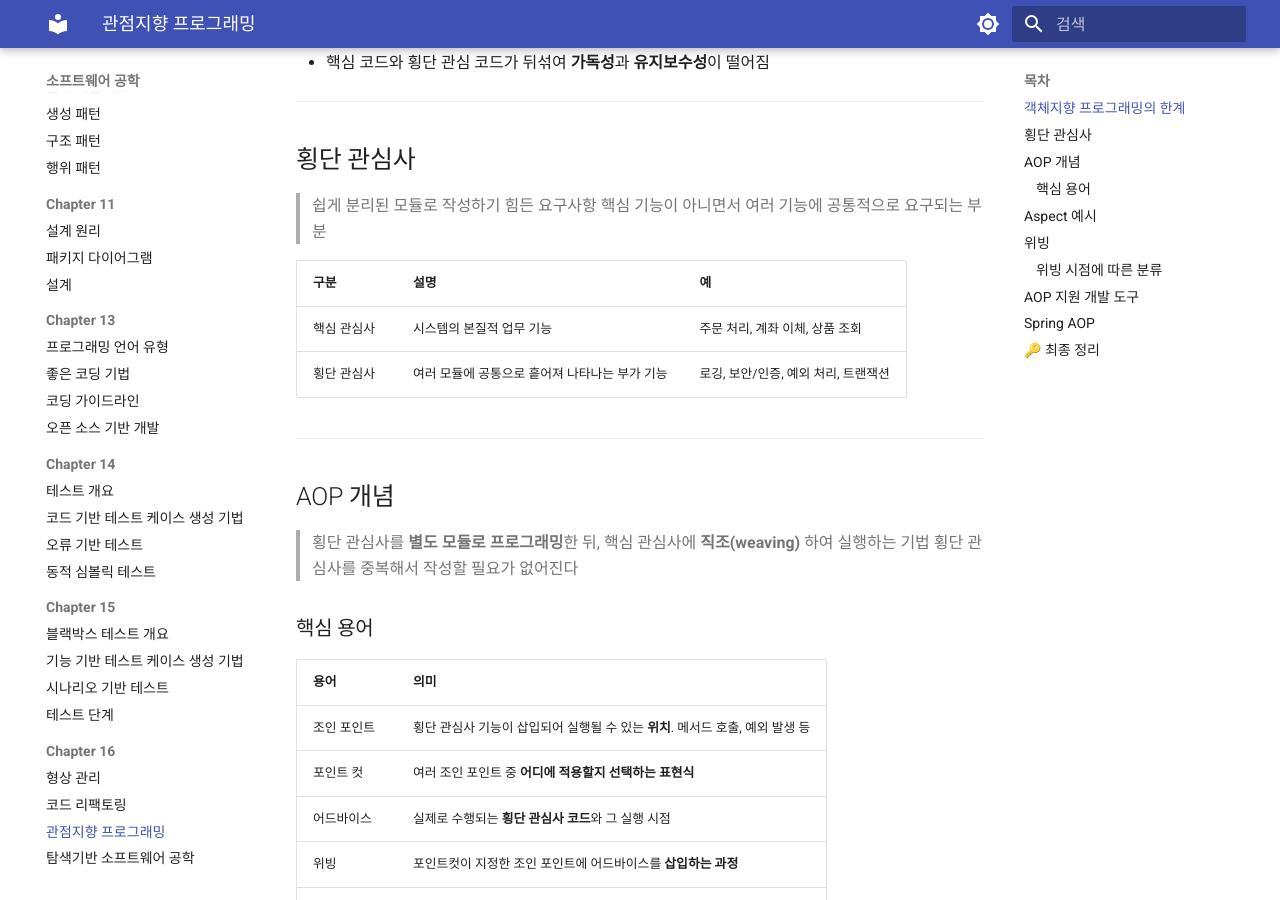
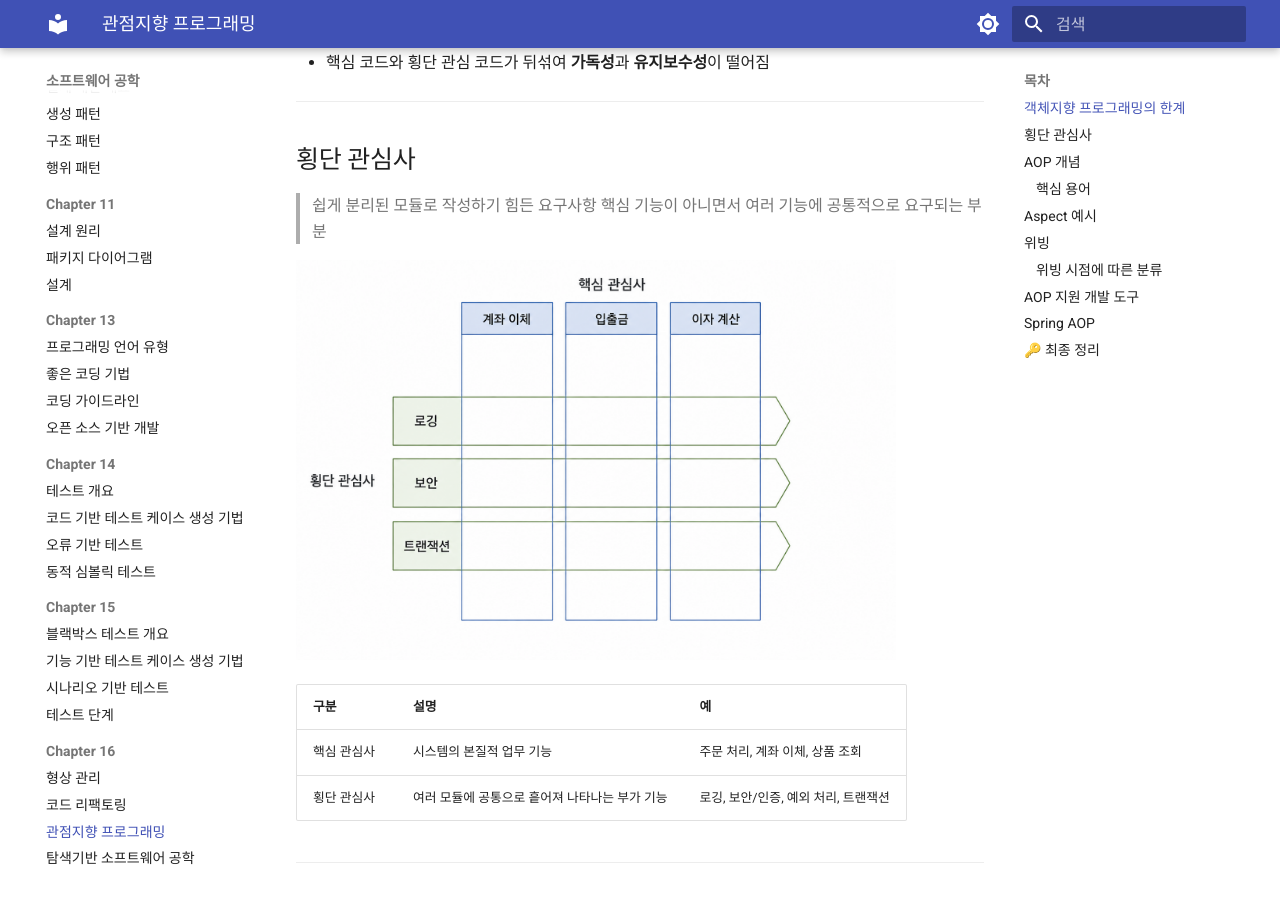
Before and after one commit to CokaNuri/CSBE, an MkDocs documentation site: the page built from docs/software-engineering/Chapter 16/03 관점지향 프로그래밍.md, in a window 1280 px wide and 900 px high, scrolled down 337 px. Built offline with MkDocs 1.6.1 and Material for MkDocs 9.7.7, drawn with Linux system fonts in a browser that asks for light colours.

Commit message:
AOP 이미지 추가

```diff
--- a/docs/software-engineering/Chapter 16/03 관점지향 프로그래밍.md
+++ b/docs/software-engineering/Chapter 16/03 관점지향 프로그래밍.md
@@ -12,6 +12,9 @@
 
 > 쉽게 분리된 모듈로 작성하기 힘든 요구사항
 > 핵심 기능이 아니면서 여러 기능에 공통적으로 요구되는 부분
+
+![](aop.png){ width=600, height=800 }
+
 
 | 구분 | 설명 | 예 |
 |---|---|---|
```
Also changed, not shown: docs/software-engineering/Chapter 16/aop.png (added).
